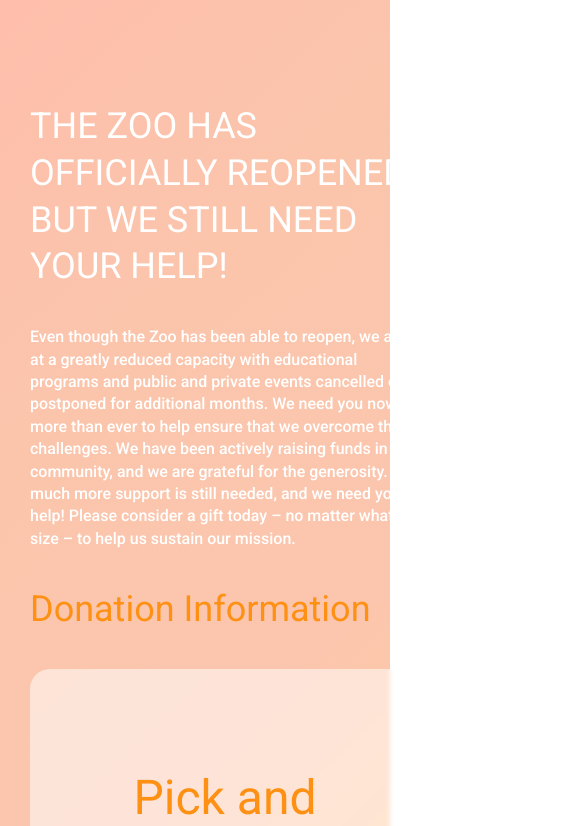
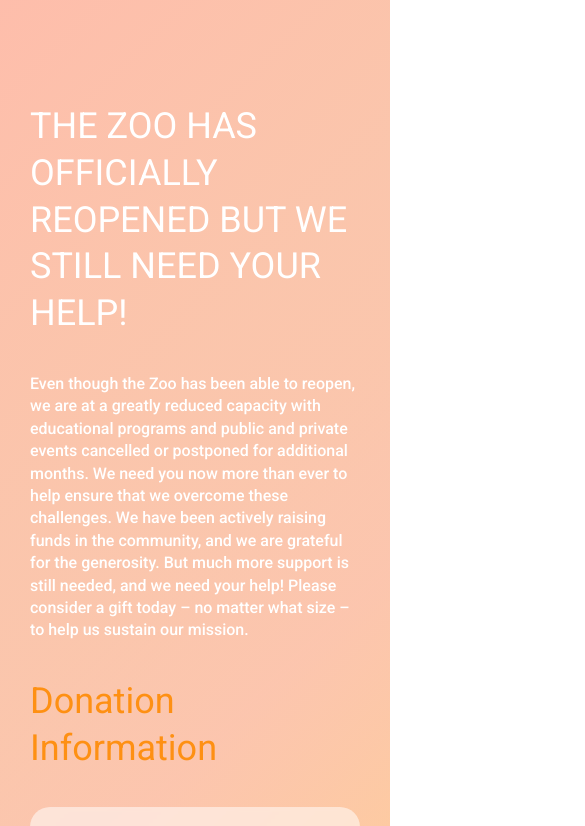
Before and after one commit to 66xzr66/onlinezoo, a plain HTML site: page pages/donate/index.html in a window 390 px wide. Shown: the part 566-1392 px from the top of the page, 585 px wide, since content can reach past the window. Drawn offline with Linux system fonts and the light colour scheme.

Commit message:
1000px adaptive

```diff
--- a/pages/donate/assets/css/block/donatefriends.css
+++ b/pages/donate/assets/css/block/donatefriends.css
@@ -77,13 +77,13 @@ h4 {
     background: #404950;
     position: relative;
     height: 27px;
-    width: 976px;
+    max-width: 976px;
 }
 .amount_values::after {
     content: "";
     position: absolute;
     height: 2px;
-    width: 930px;
+    max-width: 930px;
     background: #72828E;
     top: 50%;
     left: 2%;
@@ -232,3 +232,9 @@ label {
 .share {
     text-align: center;
 }
+
+@media (max-width: 1000px) {
+    .amount_values label:first-child {
+        display: none;
+    }
+}
--- a/pages/donate/assets/css/style.css
+++ b/pages/donate/assets/css/style.css
@@ -10,12 +10,11 @@
     font-family: 'Roboto', sans-serif;
 }
 .container {
-    width: 1161px;
+    max-width: 1161px;
     margin: 0 auto;
 }
 @media (max-width: 1100px) {
     .container {
-        width: 100%;
         padding-left: 30px;
         padding-right: 30px;
     }
--- a/pages/main/assets/css/style.css
+++ b/pages/main/assets/css/style.css
@@ -16,15 +16,13 @@
     font-family: 'Roboto', sans-serif;
 }
 .container {
-    width: 1161px;
+    max-width: 1161px;
     margin: 0 auto;
 }
 
 @media (max-width: 1100px) {
     .container {
-        width: 100%;
-        padding-left: 30px;
-        padding-right: 30px;
+        padding: 0 30px;
     }
 }
 
```
